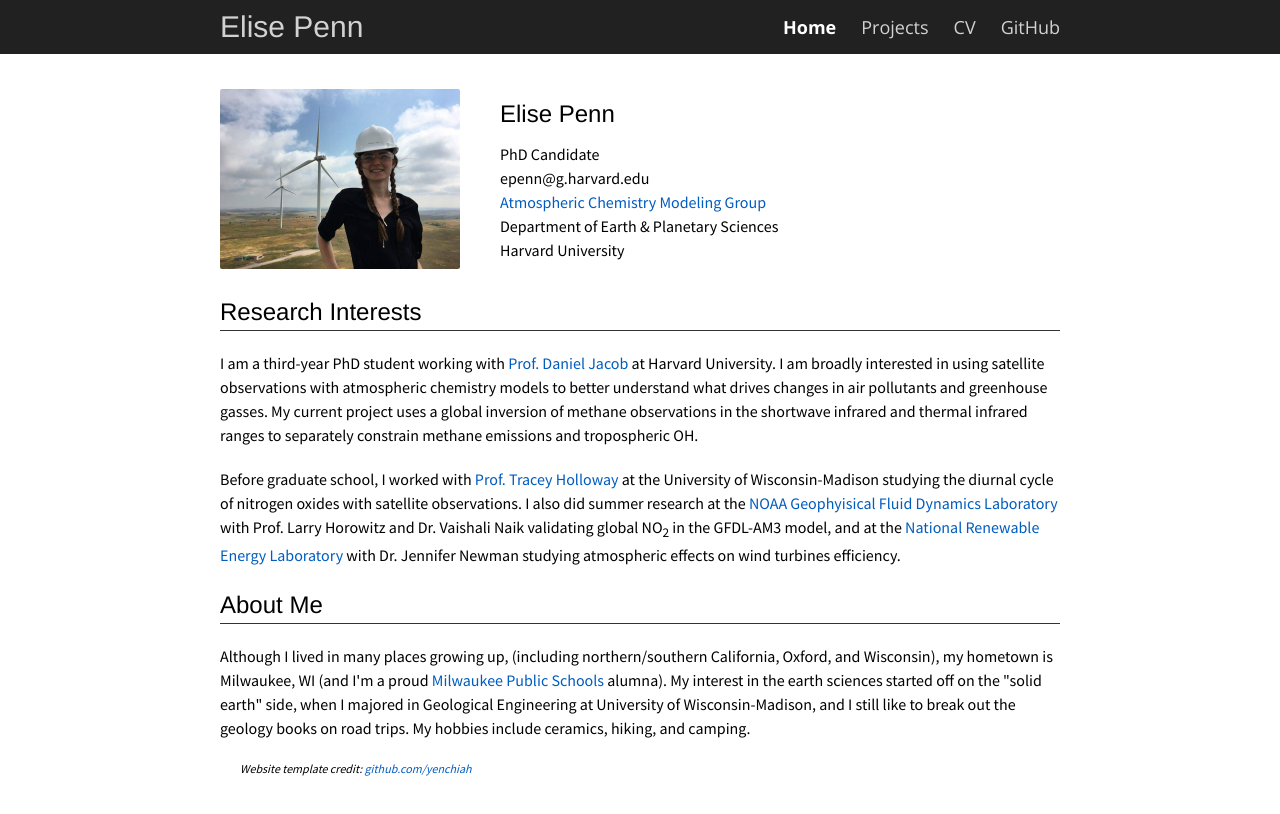
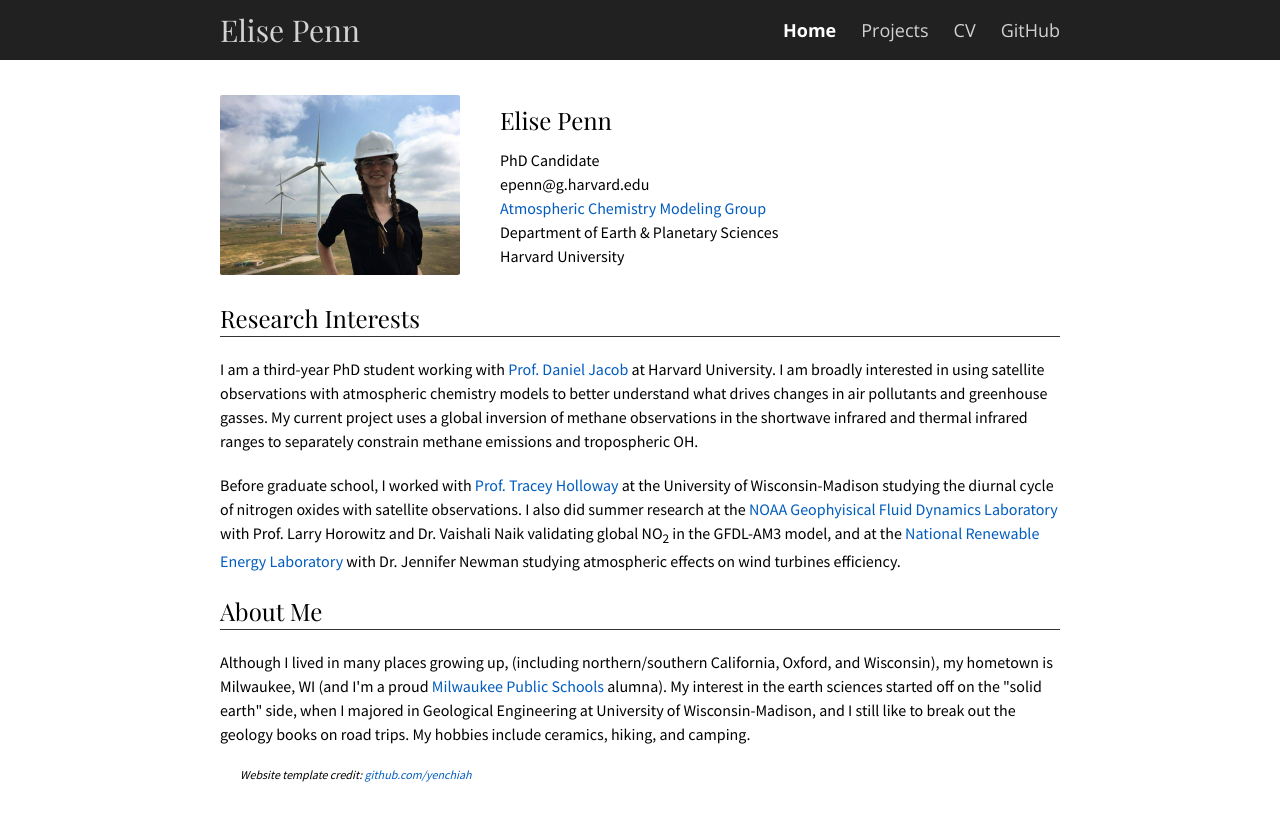
Before and after one commit to pennelise/pennelise.github.io, a plain HTML site: page home.html in a window 1280 px wide. Drawn offline with nearby package versions, Linux system fonts and the light colour scheme.

Commit message:
Update frame.css

```diff
--- a/css/frame.css
+++ b/css/frame.css
@@ -45,7 +45,7 @@ h2 {
   margin: 10px 0 0 0;
   padding: 0;
   font-weight: normal;
-  font-family: 'Playbill', Helvetica, Arial, sans-serif;
+  font-family: 'Playfair Display', Helvetica, Arial, sans-serif;
 }
 
 h3 {
@@ -111,7 +111,7 @@ hr {
 
 .logo a {
   color: rgba(255, 255, 255, 0.8);
-  font-family: 'Playbill', Helvetica, Arial, sans-serif;
+  font-family: 'Playfair Display', Helvetica, Arial, sans-serif;
   font-size: 30px;
   text-decoration: none;
   font-weight: 400;
```
